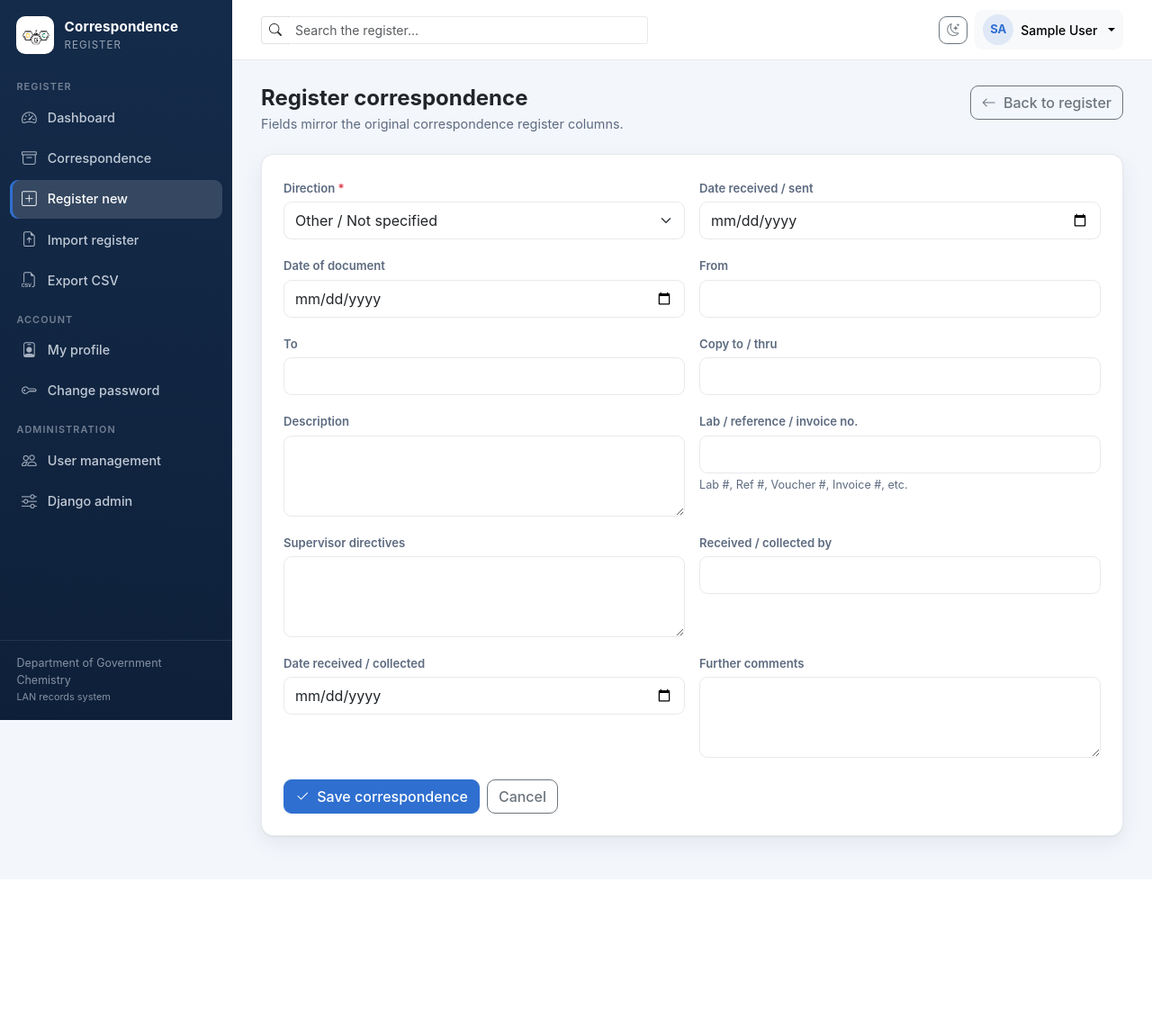
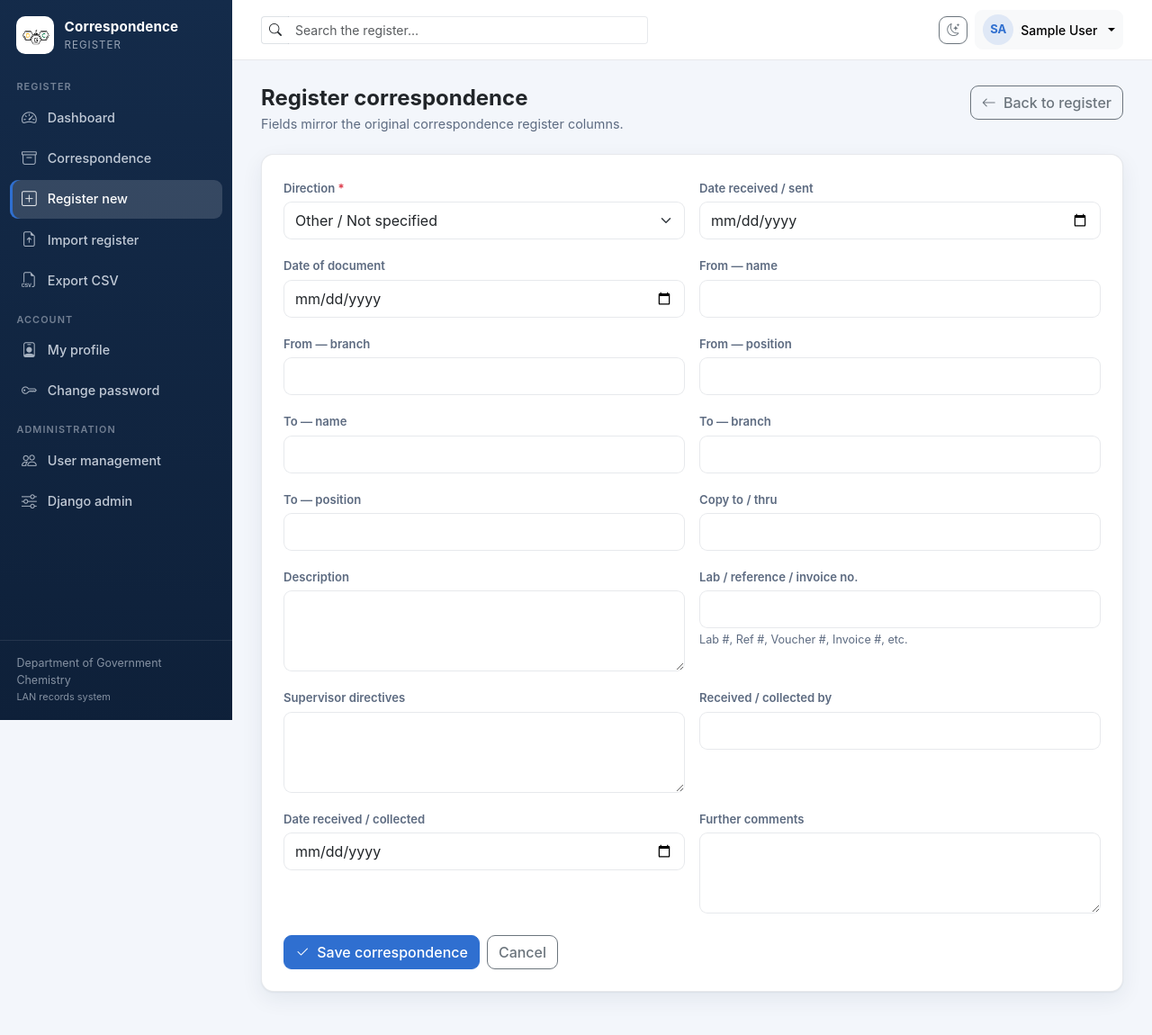
Before and after one commit to DSTech-876/DGC_CorespondingLog, a Django app: page /correspondence/new/ in a window 1280 px wide. Shown: the whole page at 90% size. Before the commit the page ends 956 px from the top, so only its background shows below. Run offline with Django 5.2, Linux system fonts and the light colour scheme; the visitor is signed in with stand-in values (Sample User, id 1); some libraries are stand-ins or nearby versions.

Commit message:
Add editable actions with status tracking and structured From/To fields
- Action model gains status (Open/Completed/Closed) plus structured
  from_name/from_branch/from_position and to_branch/to_position fields
- Detail page shows a verified icon for Completed actions and a distinct
  icon for Closed actions
- New action_edit view/URL gated by registry.change_action permission
  (granted to Officers) so existing actions can be edited, not just added
- Correspondence From/To (sender/recipient) now also capture branch and
  position
- Updated forms, admin, roles, templates, DATA_DICTIONARY.md and tests

Co-authored-by: Copilot <223556219+Copilot@users.noreply.github.com>

```diff
--- a/registry/admin.py
+++ b/registry/admin.py
@@ -11,6 +11,7 @@ class AttachmentInline(admin.TabularInline):
 class ActionInline(admin.TabularInline):
     model = Action
     extra = 0
+    fields = ("action_text", "action_date", "status", "from_name", "from_branch", "from_position", "assigned_to", "to_branch", "to_position")
 class CollectionInline(admin.TabularInline):
     model = CollectionRecord
     extra = 0
--- a/registry/forms.py
+++ b/registry/forms.py
@@ -41,8 +41,12 @@ class CorrespondenceForm(BootstrapFormMixin, forms.ModelForm):
             "external_reference": "Lab / reference / invoice no.",
             "received_collected_by": "Received / collected by",
             "date_received_collected": "Date received / collected",
-            "sender": "From",
-            "recipient": "To",
+            "sender": "From — name",
+            "sender_branch": "From — branch",
+            "sender_position": "From — position",
+            "recipient": "To — name",
+            "recipient_branch": "To — branch",
+            "recipient_position": "To — position",
         }
         widgets = {
             "date_received_sent": forms.DateInput(attrs={"type": "date"}, format="%Y-%m-%d"),
@@ -51,7 +55,11 @@ class CorrespondenceForm(BootstrapFormMixin, forms.ModelForm):
             # Model TextFields that hold a single line render as oversized
             # textareas by default, so they are shown as plain inputs.
             "sender": forms.TextInput(),
+            "sender_branch": forms.TextInput(),
+            "sender_position": forms.TextInput(),
             "recipient": forms.TextInput(),
+            "recipient_branch": forms.TextInput(),
+            "recipient_position": forms.TextInput(),
             "copy_to_thru": forms.TextInput(),
             "external_reference": forms.TextInput(),
             "received_collected_by": forms.TextInput(),
@@ -70,10 +78,28 @@ class AttachmentForm(BootstrapFormMixin, forms.ModelForm):
 class ActionForm(BootstrapFormMixin, forms.ModelForm):
     class Meta:
         model = Action
-        fields = ["action_text", "action_date", "assigned_to"]
+        fields = [
+            "action_text", "action_date", "status",
+            "from_name", "from_branch", "from_position",
+            "assigned_to", "to_branch", "to_position",
+        ]
+        labels = {
+            "assigned_to": "To — name",
+            "to_branch": "To — branch",
+            "to_position": "To — position",
+            "from_name": "From — name",
+            "from_branch": "From — branch",
+            "from_position": "From — position",
+        }
         widgets = {
             "action_text": forms.Textarea(attrs={"rows": 2, "placeholder": "Directive or action taken"}),
             "action_date": forms.DateInput(attrs={"type": "date"}),
+            "from_name": forms.TextInput(),
+            "from_branch": forms.TextInput(),
+            "from_position": forms.TextInput(),
+            "assigned_to": forms.TextInput(),
+            "to_branch": forms.TextInput(),
+            "to_position": forms.TextInput(),
         }
 
 
--- a/registry/models.py
+++ b/registry/models.py
@@ -52,7 +52,11 @@ class Correspondence(models.Model):
     date_received_sent = models.DateField(null=True, blank=True, db_index=True)
     date_of_document = models.DateField(null=True, blank=True)
     sender = models.TextField(blank=True)
+    sender_branch = models.CharField(max_length=255, blank=True)
+    sender_position = models.CharField(max_length=255, blank=True)
     recipient = models.TextField(blank=True)
+    recipient_branch = models.CharField(max_length=255, blank=True)
+    recipient_position = models.CharField(max_length=255, blank=True)
     copy_to_thru = models.TextField(blank=True)
     description = models.TextField(blank=True, db_index=True)
     external_reference = models.TextField(blank=True, help_text="Lab #, Ref #, Voucher #, Invoice #, etc.")
@@ -96,10 +100,21 @@ class Attachment(models.Model):
         super().save(*args, **kwargs)
 
 class Action(models.Model):
+    class Status(models.TextChoices):
+        OPEN = "open", "Open"
+        COMPLETED = "completed", "Completed"
+        CLOSED = "closed", "Closed"
+
     correspondence = models.ForeignKey(Correspondence, on_delete=models.CASCADE, related_name="actions")
     action_text = models.TextField()
     action_date = models.DateField(default=timezone.localdate)
+    status = models.CharField(max_length=10, choices=Status.choices, default=Status.OPEN)
+    from_name = models.CharField(max_length=255, blank=True)
+    from_branch = models.CharField(max_length=255, blank=True)
+    from_position = models.CharField(max_length=255, blank=True)
     assigned_to = models.CharField(max_length=255, blank=True)
+    to_branch = models.CharField(max_length=255, blank=True)
+    to_position = models.CharField(max_length=255, blank=True)
     entered_by = models.ForeignKey(settings.AUTH_USER_MODEL, null=True, on_delete=models.SET_NULL)
     created_at = models.DateTimeField(auto_now_add=True)
     class Meta:
--- a/registry/roles.py
+++ b/registry/roles.py
@@ -21,7 +21,7 @@ ROLE_GROUPS = {
         "Records officers",
         ["registry.view_correspondence", "registry.add_correspondence", "registry.change_correspondence",
          "registry.view_attachment", "registry.add_attachment",
-         "registry.view_action", "registry.add_action",
+         "registry.view_action", "registry.add_action", "registry.change_action",
          "registry.view_collectionrecord", "registry.add_collectionrecord",
          "registry.export_correspondence"],
     ),
--- a/registry/urls.py
+++ b/registry/urls.py
@@ -11,6 +11,7 @@ urlpatterns = [
     path("<int:pk>/edit/", views.correspondence_edit, name="correspondence_edit"),
     path("<int:pk>/attachments/add/", views.attachment_upload, name="attachment_upload"),
     path("<int:pk>/actions/add/", views.action_add, name="action_add"),
+    path("actions/<int:pk>/edit/", views.action_edit, name="action_edit"),
     path("<int:pk>/collections/add/", views.collection_add, name="collection_add"),
     path("attachments/<int:attachment_id>/download/", views.attachment_download, name="attachment_download"),
 ]
--- a/registry/views.py
+++ b/registry/views.py
@@ -10,7 +10,7 @@ from django.core.paginator import Paginator
 from django.db.models import Q, Count
 from django.http import HttpResponse, HttpResponseForbidden
 from django.shortcuts import get_object_or_404, redirect, render
-from .models import Correspondence, AuditLog, Attachment
+from .models import Correspondence, AuditLog, Attachment, Action
 from .importer import (
     PREVIEW_LIMIT, ImportError_, flag_duplicates, import_records, parse_rows,
     rows_from_path, rows_from_stream,
@@ -98,6 +98,18 @@ def action_add(request, pk):
         obj = form.save(commit=False); obj.correspondence = item; obj.entered_by = request.user; obj.save()
         AuditLog.objects.create(user=request.user, correspondence=item, event="Action added", details=obj.action_text[:250])
     return redirect("correspondence_detail", pk=pk)
+
+@login_required
+@permission_required("registry.change_action", raise_exception=True)
+def action_edit(request, pk):
+    obj = get_object_or_404(Action, pk=pk)
+    form = ActionForm(request.POST or None, instance=obj)
+    if request.method == "POST" and form.is_valid():
+        form.save()
+        AuditLog.objects.create(user=request.user, correspondence=obj.correspondence, event="Action updated", details=f"{obj.get_status_display()}: {obj.action_text[:250]}")
+        messages.success(request, "Action updated.")
+        return redirect("correspondence_detail", pk=obj.correspondence_id)
+    return render(request, "registry/form.html", {"form": form, "title": "Edit action"})
 
 @login_required
 @permission_required("registry.add_collectionrecord", raise_exception=True)
```
Also changed, not shown: DATA_DICTIONARY.md (+7 -0 lines), registry/tests.py (+76 -1 lines), templates/registry/detail.html (+23 -3 lines), registry/migrations/0004_action_from_branch_action_from_name_and_more.py (added).
